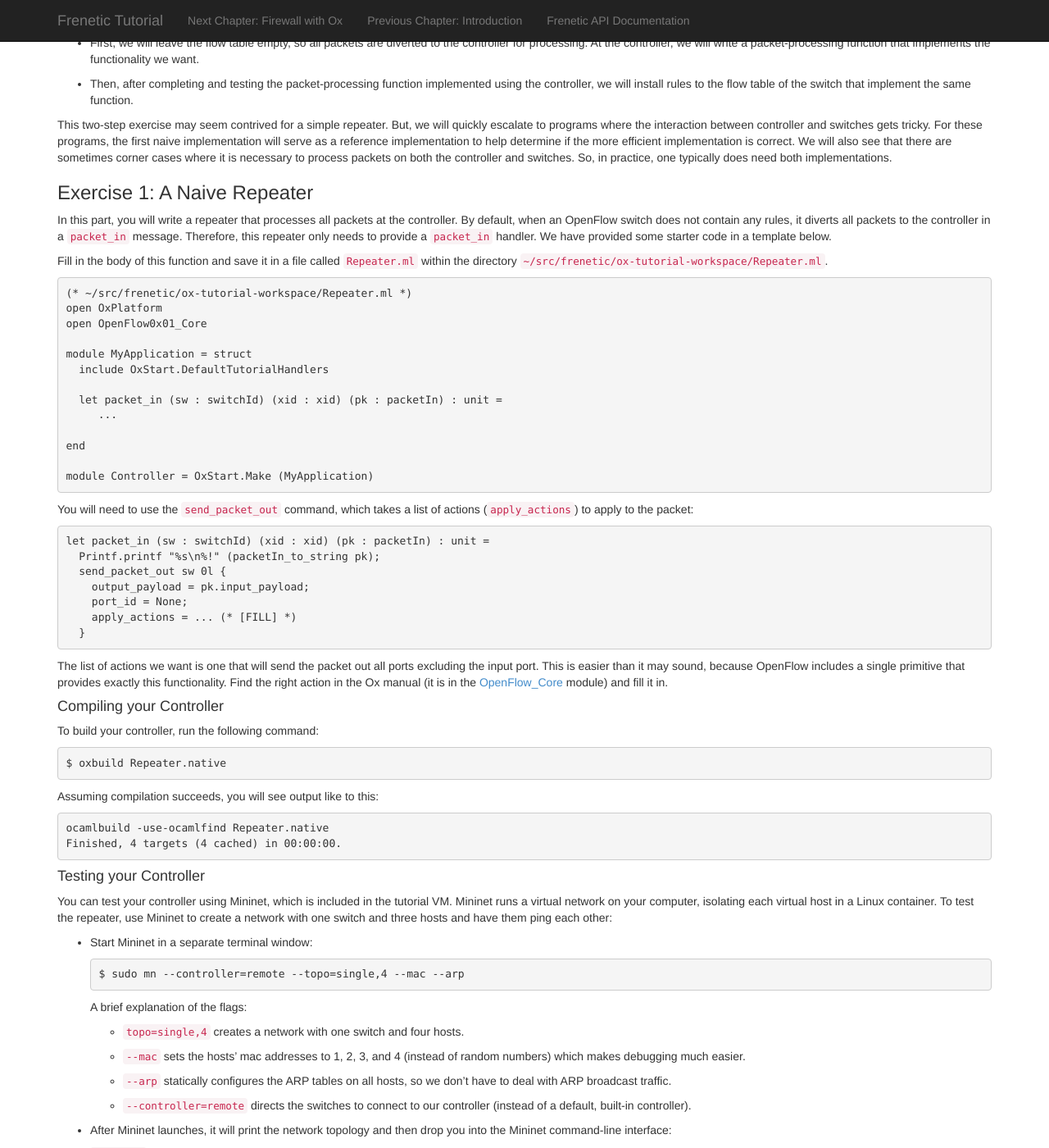
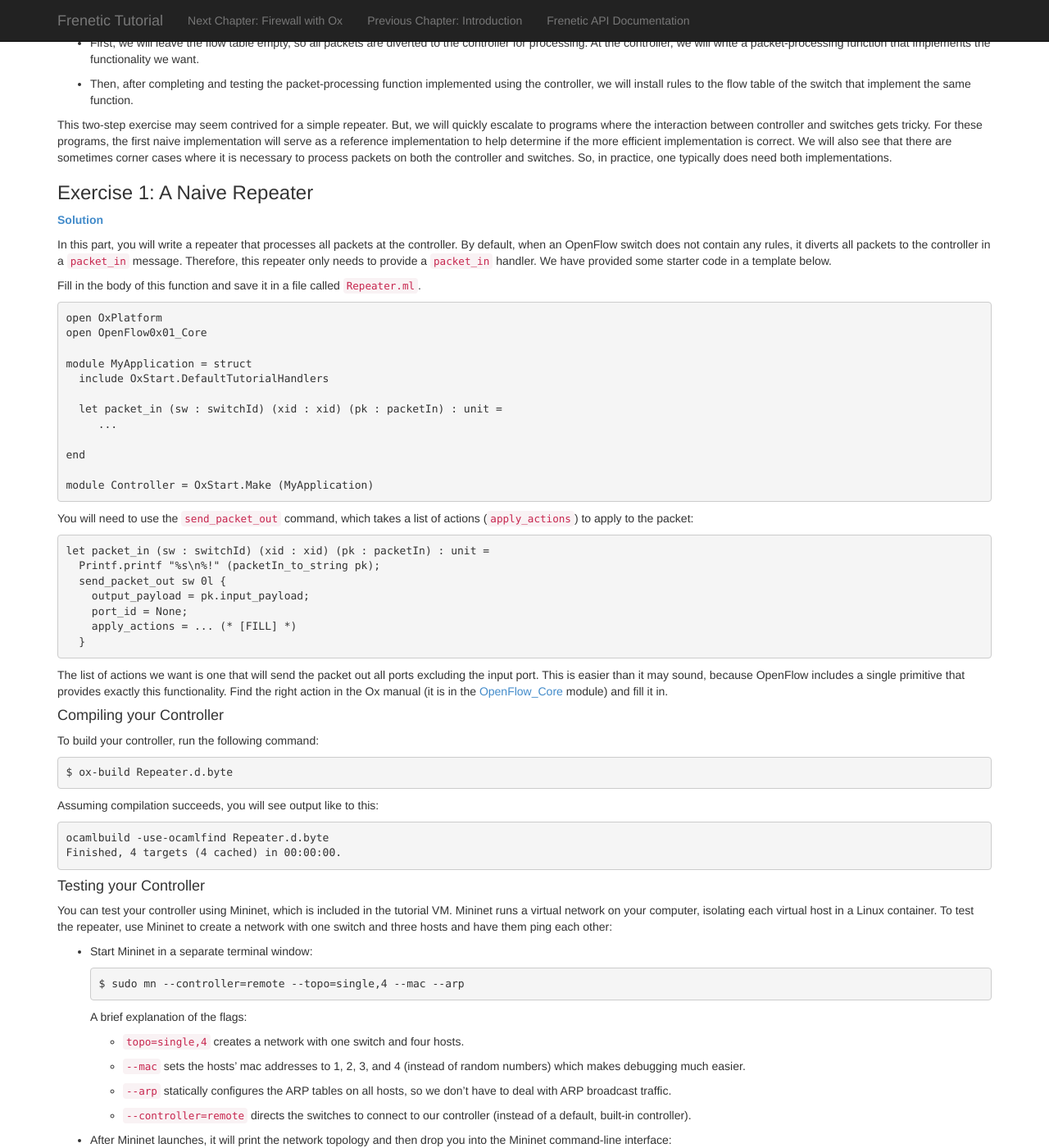
Before and after one commit to frenetic-lang/tutorials, a Jekyll site: the page built from OxRepeater/index.md, in a window 1280 px wide and 1400 px high, scrolled down 1100 px. Shown: the whole window at 82% size. Built offline with Jekyll 4.4.1, drawn with Linux system fonts in a browser that asks for light colours; nearby versions of some CDN libraries; some of the changed text lies outside the part shown.

Commit message:
ox repeater

```diff
--- a/OxRepeater/index.md
+++ b/OxRepeater/index.md
@@ -87,6 +87,8 @@
 
 ### Exercise 1: A Naive Repeater
 
+**[Solution](https://github.com/frenetic-lang/tutorials/blob/master/ox-tutorial-solutions/Firewall1.ml)**
+
 In this part, you will write a repeater that processes all packets at
 the controller. By default, when an OpenFlow switch does not contain
 any rules, it diverts all packets to the controller in a `packet_in`
@@ -94,11 +96,9 @@
 handler. We have provided some starter code in a template below.
 
 Fill in the body of this function and save it in a file called
-`Repeater.ml` within the directory
-`~/src/frenetic/ox-tutorial-workspace/Repeater.ml`.
+`Repeater.ml`.
 
 ~~~ ocaml
-(* ~/src/frenetic/ox-tutorial-workspace/Repeater.ml *)
 open OxPlatform
 open OpenFlow0x01_Core
 
@@ -137,13 +137,13 @@
 To build your controller, run the following command:
 
 ~~~
-$ oxbuild Repeater.native
+$ ox-build Repeater.d.byte
 ~~~
 
 Assuming compilation succeeds, you will see output like to this:
 
 ~~~
-ocamlbuild -use-ocamlfind Repeater.native
+ocamlbuild -use-ocamlfind Repeater.d.byte
 Finished, 4 targets (4 cached) in 00:00:00.
 ~~~
 
@@ -182,7 +182,7 @@
 - Start your controller back in the original terminal:
 
   ~~~
-  $ ./Repeater.native
+  $ ./Repeater.d.byte
   ~~~
 
   It should print `[Ox] Controller launching...` and then you should
@@ -257,15 +257,14 @@
 
 ### Exercise 2: An Efficient Repeater
 
+**[Solution](https://github.com/frenetic-lang/tutorials/blob/master/ox-tutorial-solutions/Firewall2.ml)**
+
 Processing all packets at the controller works, in a sense, but is
 inefficient. Next let's install forwarding rules in the flow table on
 the switch so that it processes packets itself.
 
 For this part, we will continue building on the naive repeater from
-above. A solution can be found in
-`ox-tutorial-solutions/Sol_Repeater.ml` if necessary.
-
-In this exercise, we will add a `switch_connected` handler. This
+above. We will add a `switch_connected` handler. This
 function is invoked when the switch first connects to the
 controller. Hence, we can use it to install forwarding rules in its
 forwarding table. Use the following code as a template.
@@ -342,7 +341,7 @@
 - Launch the repeater again:
 
   ~~~
-  $ ./Repeater.native
+  $ ./Repeater.d.byte
   ~~~
 
 It is very likely that a few packets will get sent to the controller
```
